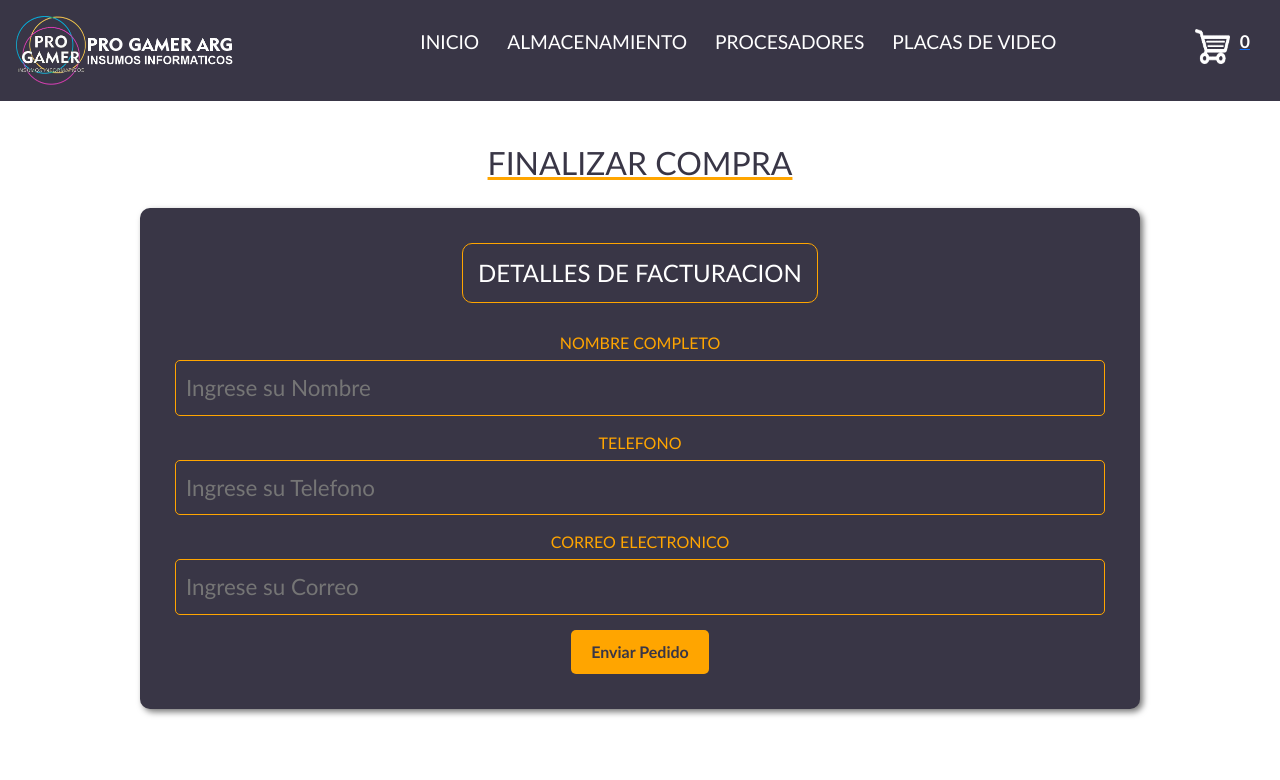
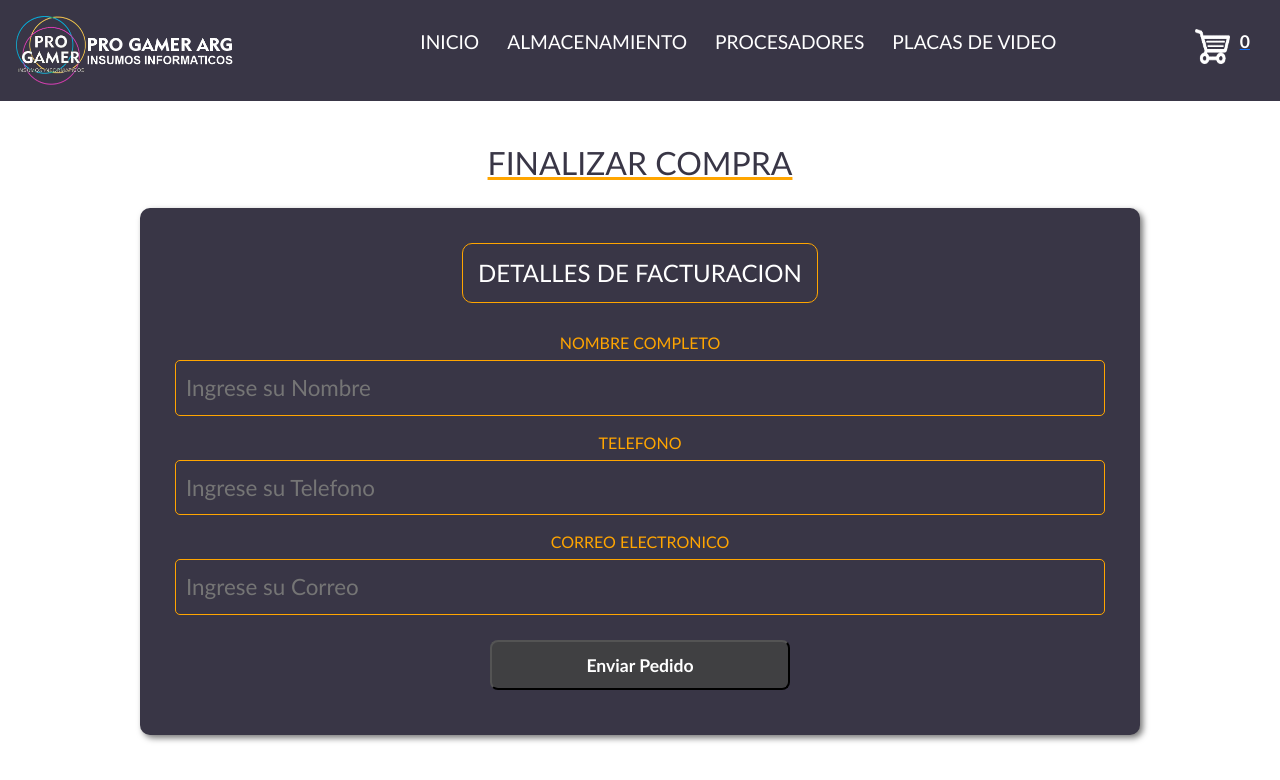
Before and after one commit to PixelarStudio/Cursada-ReactJS-CRUIZ, a React (Vite) app: page /checkout in a window 1280 px wide. Shown: the top 780 px of the page. Built offline with nearby package versions, Linux system fonts and the light colour scheme.

Commit message:
ProyectoFinal se acomodaron y redimensionaron imagenes, se organizo el carrito, se cambio estilo de botones, se cambio el texto de Bienvenida

```diff
--- a/src/App.jsx
+++ b/src/App.jsx
@@ -17,8 +17,8 @@ function App() {
         <Routes>
           <Route
             path="/"
-            element={<ItemListContainer bienvenida="Bienvenidos a Pro Gamer" />}          />
-          <Route path="/categorias/:categoria" element={<ItemListContainer bienvenida="Bienvenidos a Pro Gamer" />}          />
+            element={<ItemListContainer bienvenida="BIENVENIDOS A PRO GAMER" />}          />
+          <Route path="/categorias/:categoria" element={<ItemListContainer bienvenida="BIENVENIDOS A PRO GAMER" />}          />
           <Route path="/detalle/:id" element={<ItemDetailContainer />} />
           <Route path="/carrito" element={<Carrito />} />
           <Route path="/checkout" element={ <Checkout /> } />
--- a/src/componentes/Checkout/Checkout.jsx
+++ b/src/componentes/Checkout/Checkout.jsx
@@ -59,7 +59,7 @@ const Checkout = () => {
           </article>
 
           <Link to="/">
-            <button className="buttons-fin">
+            <button className="button-d">
               <h5>VOLVER AL INICIO</h5>
             </button>
           </Link>
--- a/src/componentes/Checkout/Checkout.scss
+++ b/src/componentes/Checkout/Checkout.scss
@@ -11,7 +11,7 @@
 }
 
 .genera-orden {
-    background-color: #393646;
+    background-color: #312f39;
     color: white;
     padding: 15px;
     border-radius: 10px;
--- a/src/componentes/Checkout/Form.jsx
+++ b/src/componentes/Checkout/Form.jsx
@@ -41,7 +41,7 @@ const Form = ({ datosForm, guardarDatosInput, enviarOrder }) => {
           onChange={guardarDatosInput}
         />
 
-        <button type="submit">Enviar Pedido</button>
+        <button className="button-d" type="submit">Enviar Pedido</button>
       </form>
     </article>
   );
--- a/src/componentes/Checkout/Form.scss
+++ b/src/componentes/Checkout/Form.scss
@@ -31,15 +31,18 @@ input {
   font-size: 1.4em;
 }
 
-button {
-  background-color: #ffa500;
-  color: #393646;
-  padding: 10px 20px;
-  border: none;
-  border-radius: 5px;
-  cursor: pointer;
-  transition: background-color 0.3s ease;
-  font-weight: bold;
+.button-d {
+    font-size: 1.1em;
+    color: white;
+    width: 300px;
+    height: 50px;
+    border-radius: 8px;
+    background: #404042;
+    cursor: pointer;
+    font-weight: bold;
+    padding: .6em;
+    text-align: center;
+    margin: 10px;
 
 }
 
```
Also changed, not shown: public/img/almacenamiento4.webp.
